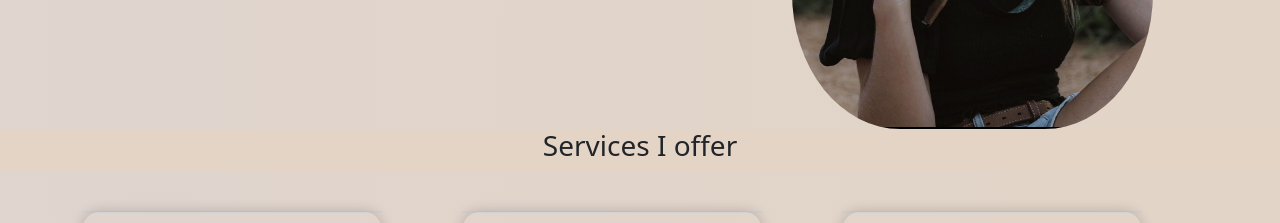
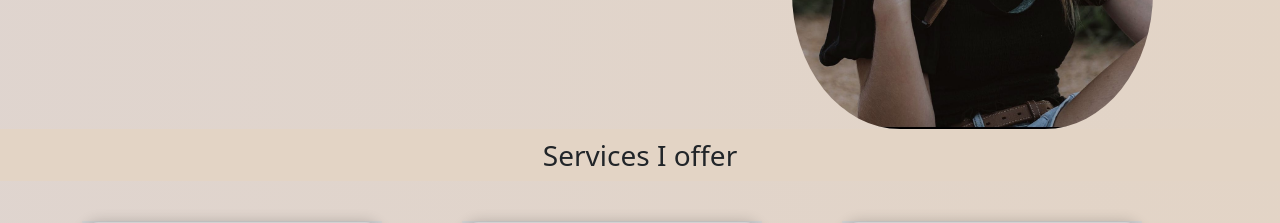
Before and after one commit to FrancoEnslin/miaphotography, a React (Create React App) app: page / in a window 1280 px wide. Shown: the part 1380-1603 px from the top of the page. Built offline with nearby package versions, Linux system fonts and the light colour scheme.

Commit message:
Pushing through terminal

```diff
--- a/src/App.js
+++ b/src/App.js
@@ -23,7 +23,7 @@ function App() {
         {/* Meet your photographer */}
         <AboutMe />
         {/* Services i offer */}
-      <h3>Services I offer</h3>
+      <h3 style={{marginTop: "10px"}}>Services I offer</h3>
         <Services />
         <div className='backGround'>
           {/* Projects + Link to Portfolio*/}
```
